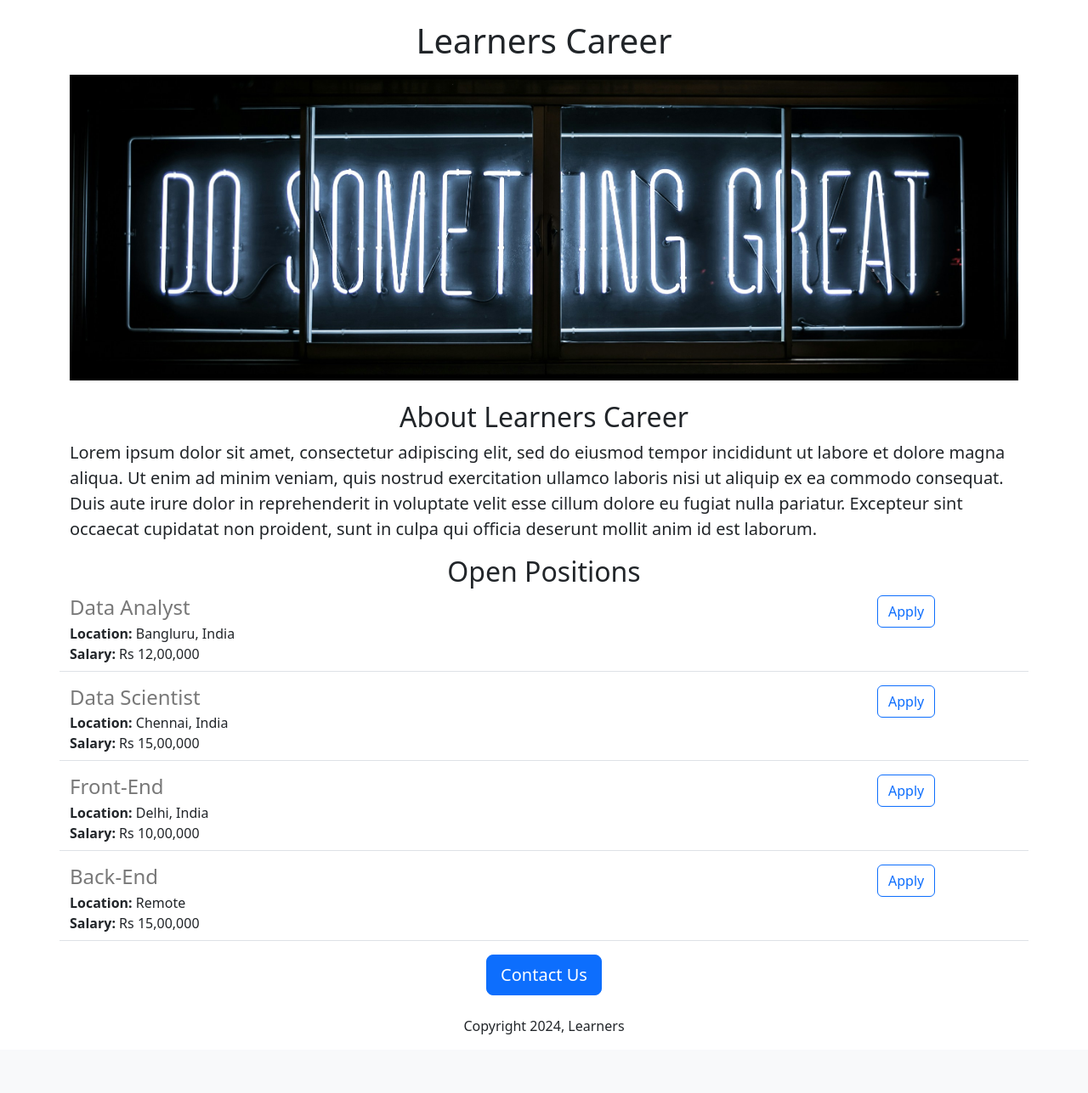
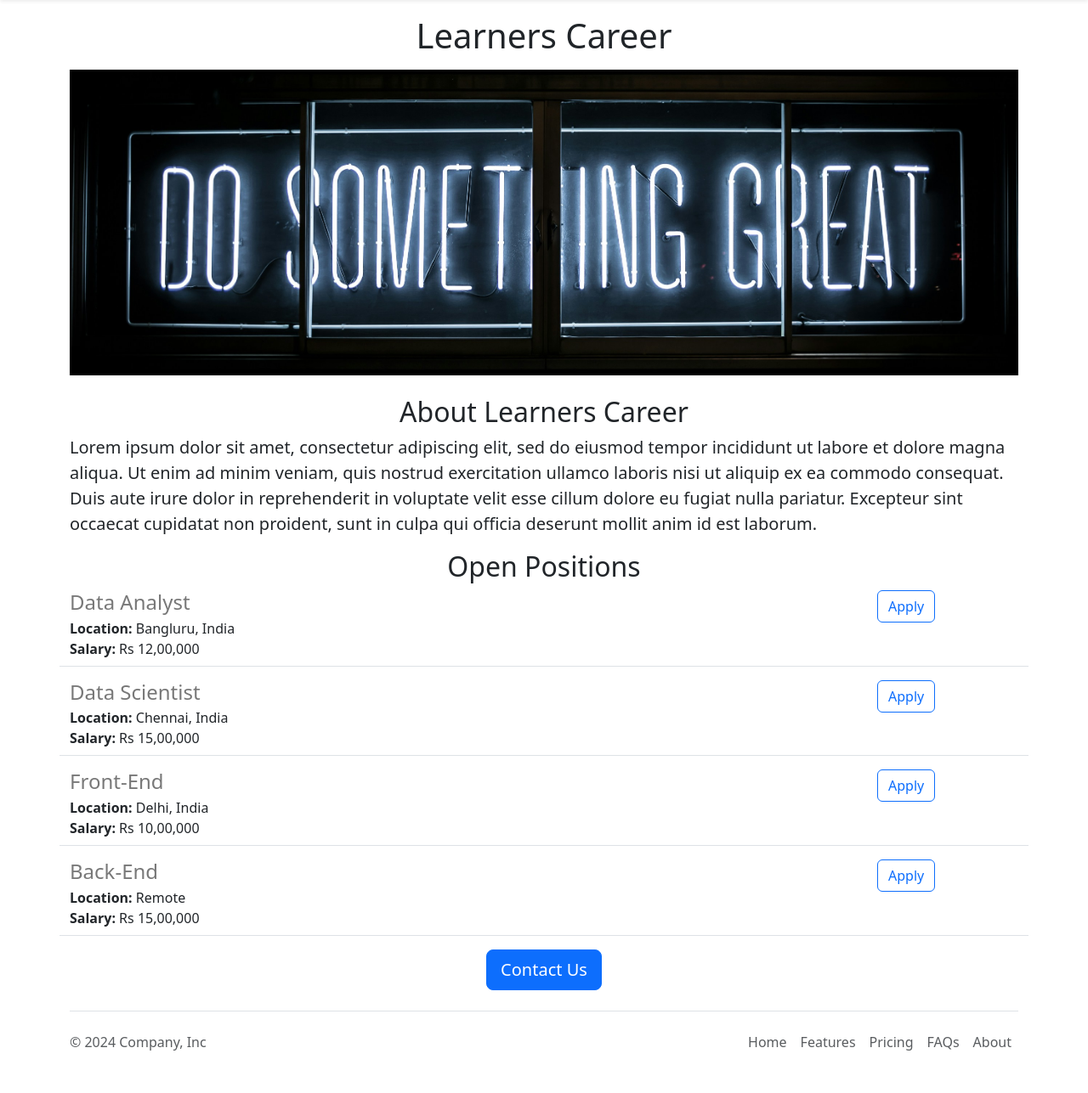
Before and after one commit to ashu7osh/Learners-Career-website, a Flask app: page / in a window 1280 px wide. Shown: the part 56-1343 px from the top of the page at 85% size. Before the commit the page ends 1274 px from the top, so only its background shows below. Run offline with Flask 3, Linux system fonts and the light colour scheme.

Commit message:
added footer

```diff
--- /dev/null
+++ b/templates/footer.html
@@ -0,0 +1,18 @@
+
+<div class="container">
+    <footer class="d-flex flex-wrap justify-content-between align-items-center py-3 my-4 border-top">
+      <p class="col-md-4 mb-0 text-body-secondary">&copy; 2024 Company, Inc</p>
+
+      <a href="/" class="col-md-4 d-flex align-items-center justify-content-center mb-3 mb-md-0 me-md-auto link-body-emphasis text-decoration-none">
+        <svg class="bi me-2" width="40" height="32"><use xlink:href="#bootstrap"/></svg>
+      </a>
+
+      <ul class="nav col-md-4 justify-content-end">
+        <li class="nav-item"><a href="#" class="nav-link px-2 text-body-secondary">Home</a></li>
+        <li class="nav-item"><a href="#" class="nav-link px-2 text-body-secondary">Features</a></li>
+        <li class="nav-item"><a href="#" class="nav-link px-2 text-body-secondary">Pricing</a></li>
+        <li class="nav-item"><a href="#" class="nav-link px-2 text-body-secondary">FAQs</a></li>
+        <li class="nav-item"><a href="#" class="nav-link px-2 text-body-secondary">About</a></li>
+      </ul>
+    </footer>
+  </div>
--- a/templates/home.html
+++ b/templates/home.html
@@ -33,9 +33,9 @@
       </div>
       <div class="text-center">
         <button class="btn btn-primary btn-lg">Contact Us</button>
-        <p class="mt-4"> Copyright 2024, Learners</p>
+        <!-- <p class="mt-4"> Copyright 2024, Learners</p> -->
       </div>
     </div>
-
+    {% include 'footer.html' %}
   </body>
 </html>
--- a/templates/jobitem.html
+++ b/templates/jobitem.html
@@ -17,5 +17,4 @@
        Apply
       </button>
     </div>
-
 </div>
--- a/templates/nav.html
+++ b/templates/nav.html
@@ -1,8 +1,9 @@
-<nav class="navbar bg-body-tertiary">
+<nav class="navbar shadow-sm fixed-top bg-body-tertiary">
     <div class="container-fluid">
       <a class="navbar-brand" href="#">
         <img src="/static/images/logo.svg" alt="Logo" width="30" height="24" class="d-inline-block align-text-top">
         Bootstrap
       </a>
     </div>
-  </nav>
+</nav>
+<div style="height: 50px;"></div>
```
